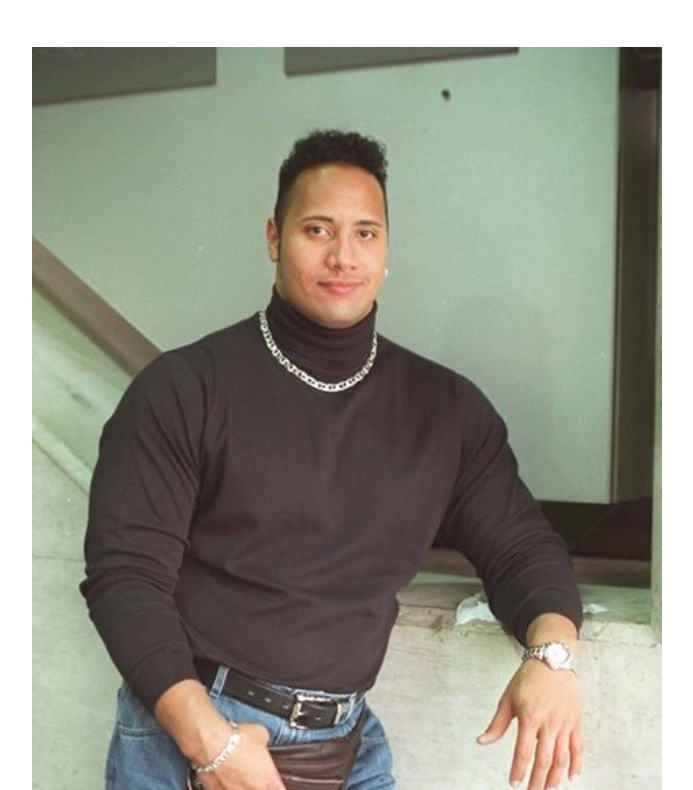
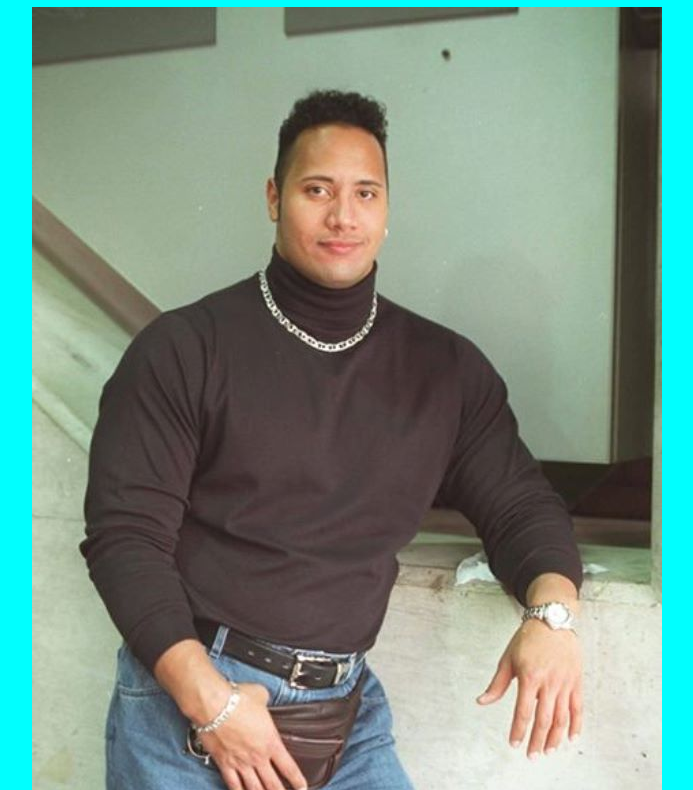
Before and after one commit to jailynreese/jailynreese.github.io, a plain HTML site: page index.html in a window 1280 px wide. Shown: the part 73-863 px from the top of the page, without its empty margins (16-709 px from the left). Drawn offline with Linux system fonts and the light colour scheme.

Commit message:
background color

```diff
--- a/stylesheet.css
+++ b/stylesheet.css
@@ -1,6 +1,9 @@
+html {
+  background-color: aqua;
+}
 h1{
     padding-left: 40px;
 }
 img{
-    padding: 40px;
+    padding-left: 40px;
 }
```
